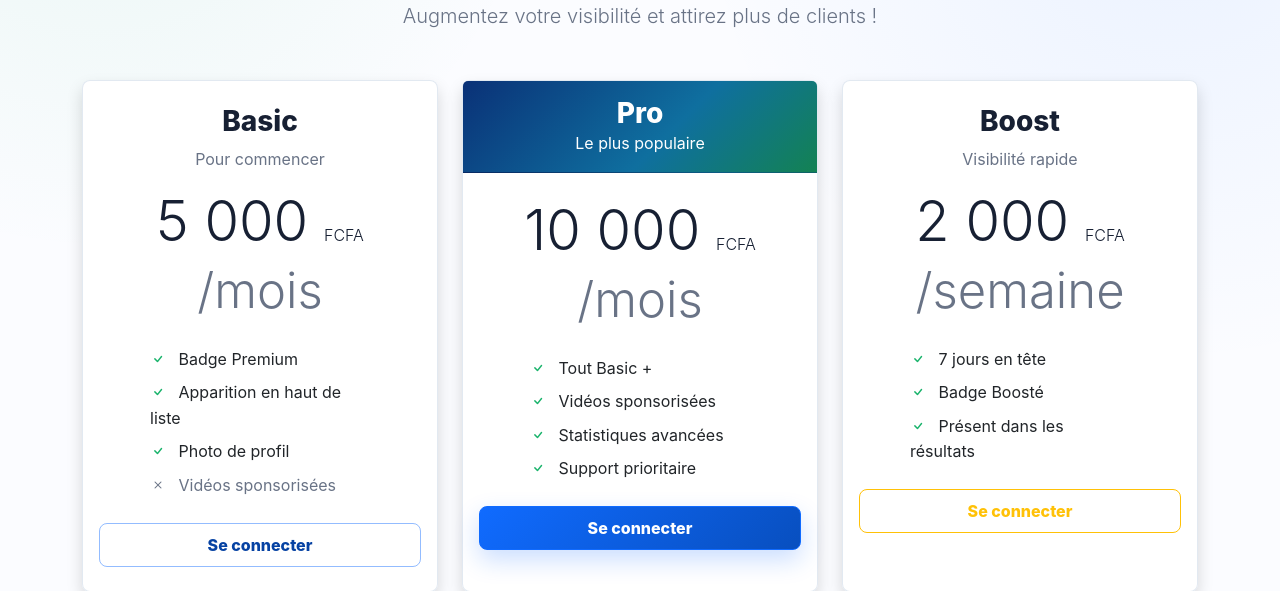
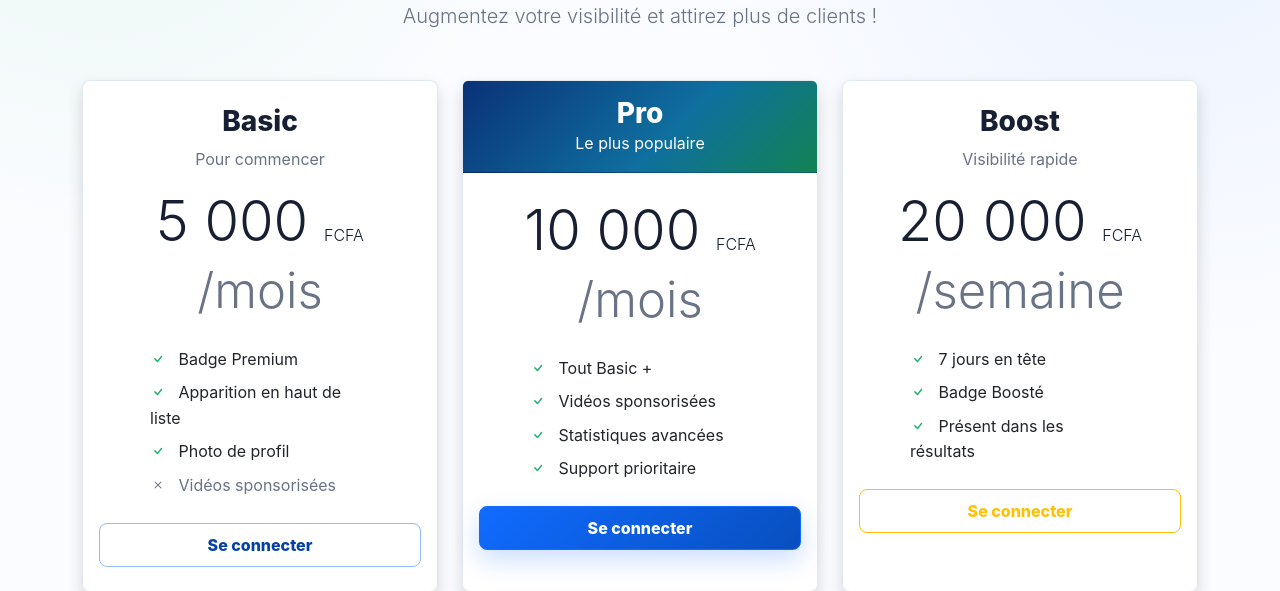
Before and after one commit to Obourengoussi/congoservices, a Flask app: page /premium in a window 1280 px wide. Shown: the part 193-784 px from the top of the page. Run offline with Flask 3, Linux system fonts and the light colour scheme.

Commit message:
Update price from 2,000 to 20,000 in premium template

```diff
--- a/templates/premium.html
+++ b/templates/premium.html
@@ -176,7 +176,7 @@
                         </p>
 
                         <h2 class="display-4">
-                            2 000
+                            20 000
                             <small class="fs-6">FCFA</small>
                             <small class="text-muted">/semaine</small>
                         </h2>
```
